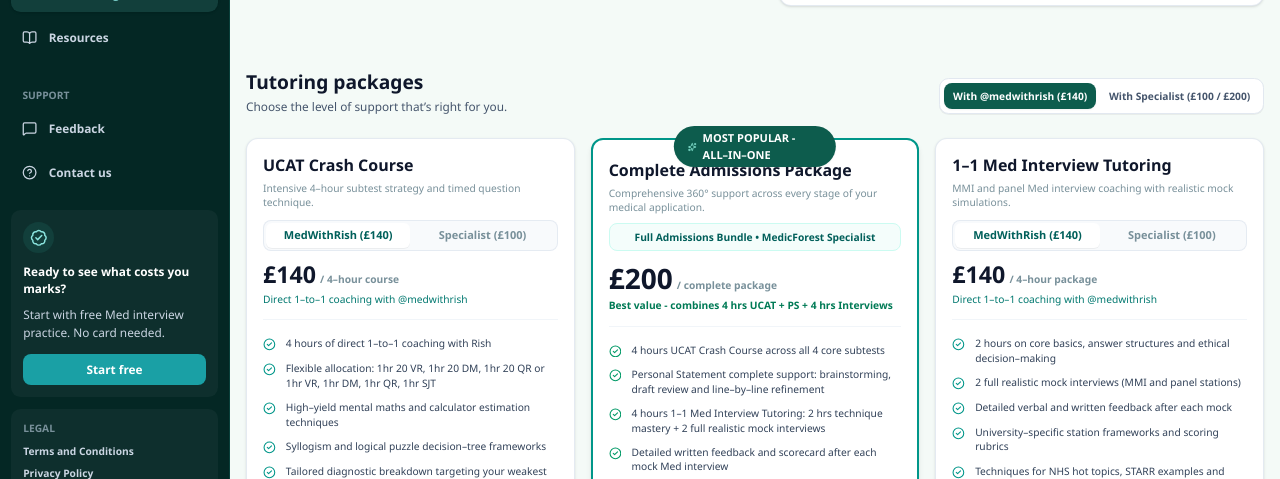
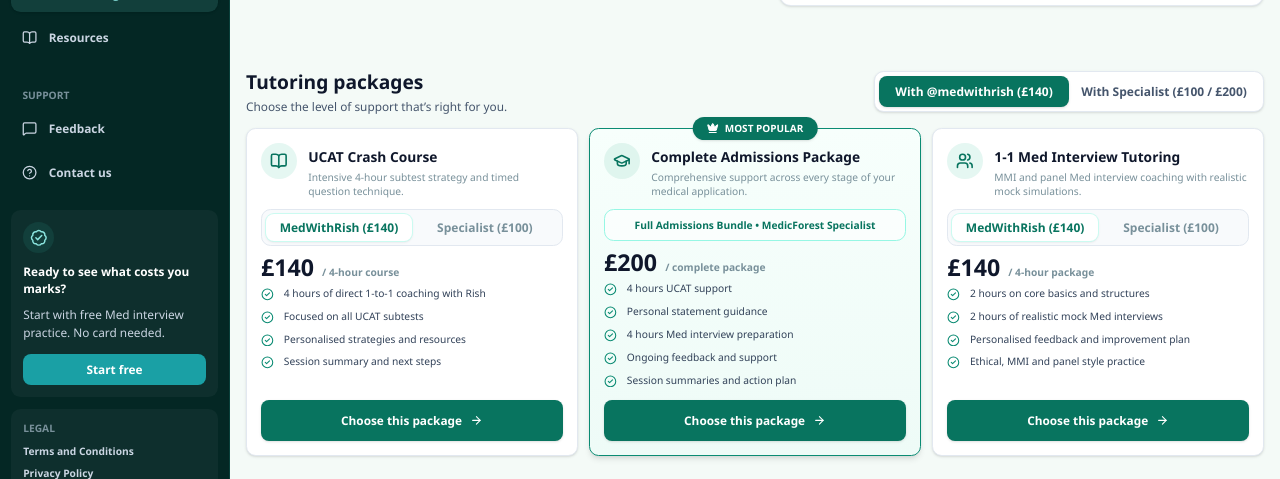
Before and after one commit to medwithrish-dot/medwithrish-site, a Next.js app: page /medicforest/tutoring in a window 1280 px wide. Shown: the part 321-800 px from the top of the page. Built offline with nearby package versions, Linux system fonts and the light colour scheme; no server answers.

Commit message:
Refresh tutoring package cards

```diff
--- a/app/medicforest/tutoring/_client.tsx
+++ b/app/medicforest/tutoring/_client.tsx
@@ -12,7 +12,6 @@ import {
   CheckCircle2,
   ZoomIn,
   X,
-  Sparkles,
   MessageCircle,
   Mail,
   Loader2,
@@ -20,6 +19,10 @@ import {
   Target,
   MessageSquareCheck,
   HeartHandshake,
+  BookOpen,
+  GraduationCap,
+  Users,
+  Crown,
 } from "lucide-react";
 import { MedicForestLandingShell } from "../ucat/_components/MedicForestLandingShell";
 
@@ -387,6 +390,30 @@ export function TutoringPageClient() {
           ],
         };
 
+  const ucatHighlights = [
+    ucatTutor === "rish"
+      ? "4 hours of direct 1-to-1 coaching with Rish"
+      : "4 hours of 1-to-1 coaching with a UCAT specialist",
+    "Focused on all UCAT subtests",
+    "Personalised strategies and resources",
+    "Session summary and next steps",
+  ];
+
+  const admissionsHighlights = [
+    "4 hours UCAT support",
+    "Personal statement guidance",
+    "4 hours Med interview preparation",
+    "Ongoing feedback and support",
+    "Session summaries and action plan",
+  ];
+
+  const interviewHighlights = [
+    "2 hours on core basics and structures",
+    "2 hours of realistic mock Med interviews",
+    "Personalised feedback and improvement plan",
+    "Ethical, MMI and panel style practice",
+  ];
+
   return (
     <MedicForestLandingShell>
       <div className="relative min-h-screen bg-[#f4faf7] px-6 py-8 sm:px-10 lg:py-10">
@@ -458,8 +485,8 @@ export function TutoringPageClient() {
           </div>
 
           {/* Tutoring Packages Section */}
-          <section className="space-y-6 pt-4">
-            <div className="flex flex-col gap-3 sm:flex-row sm:items-end sm:justify-between">
+          <section className="space-y-5 pt-4">
+            <div className="flex flex-col gap-4 sm:flex-row sm:items-center sm:justify-between">
               <div>
                 <h2 className="text-2xl font-black text-slate-900 sm:text-3xl">
                   Tutoring packages
@@ -470,13 +497,13 @@ export function TutoringPageClient() {
               </div>
 
               {/* Master Tutor Preference Switcher */}
-              <div className="flex items-center gap-1 rounded-xl border border-slate-200 bg-white p-1 shadow-2xs">
+              <div className="grid w-full min-w-0 grid-cols-2 rounded-xl border border-slate-200 bg-white p-1 shadow-sm sm:w-auto sm:min-w-[390px]">
                 <button
                   type="button"
                   onClick={() => applyGlobalTutor("rish")}
-                  className={`rounded-lg px-3 py-1.5 text-xs font-bold transition ${
+                  className={`min-w-0 rounded-lg px-2 py-2 text-[10px] font-bold leading-tight transition sm:px-3 sm:text-xs ${
                     ucatTutor === "rish" && interviewTutor === "rish"
-                      ? "bg-[#0d5c4d] text-white shadow-xs"
+                      ? "bg-[#08745f] text-white shadow-sm"
                       : "text-slate-600 hover:text-slate-900"
                   }`}
                 >
@@ -485,9 +512,9 @@ export function TutoringPageClient() {
                 <button
                   type="button"
                   onClick={() => applyGlobalTutor("specialist")}
-                  className={`rounded-lg px-3 py-1.5 text-xs font-bold transition ${
+                  className={`min-w-0 rounded-lg px-2 py-2 text-[10px] font-bold leading-tight transition sm:px-3 sm:text-xs ${
                     ucatTutor === "specialist" && interviewTutor === "specialist"
-                      ? "bg-[#0d5c4d] text-white shadow-xs"
+                      ? "bg-[#08745f] text-white shadow-sm"
                       : "text-slate-600 hover:text-slate-900"
                   }`}
                 >
@@ -497,25 +524,32 @@ export function TutoringPageClient() {
             </div>
 
             {/* 3 Packages Side-by-Side: UCAT | Featured Complete | Interviews */}
-            <div className="grid gap-6 lg:grid-cols-3 lg:items-stretch">
+            <div className="grid gap-4 lg:grid-cols-3 lg:items-stretch">
               {/* Package 1: UCAT Crash Course */}
-              <div className="flex flex-col justify-between rounded-2xl border border-slate-200/90 bg-white p-6 shadow-sm transition hover:shadow-md">
+              <div className="flex min-w-0 flex-col justify-between rounded-xl border border-slate-200 bg-white p-5 shadow-sm transition hover:-translate-y-0.5 hover:shadow-md">
                 <div>
-                  <h3 className="text-xl font-black text-slate-900">
+                  <div className="flex items-start gap-4">
+                    <div className="flex h-12 w-12 shrink-0 items-center justify-center rounded-full bg-[#e5f7f2] text-[#08745f]">
+                      <BookOpen className="h-6 w-6" strokeWidth={2.2} />
+                    </div>
+                    <div className="min-w-0 pt-1">
+                      <h3 className="text-base font-black text-slate-900 sm:text-lg">
                         UCAT Crash Course
                       </h3>
-                  <p className="mt-1 text-xs font-medium text-slate-500">
-                    Intensive 4–hour subtest strategy and timed question technique.
+                      <p className="mt-0.5 text-xs font-medium leading-relaxed text-slate-500 sm:text-sm">
+                        Intensive 4-hour subtest strategy and timed question technique.
                       </p>
+                    </div>
+                  </div>
 
                   {/* Tutor Selector Pills */}
-                  <div className="mt-4 flex rounded-lg border border-slate-200/80 bg-slate-50 p-0.5">
+                  <div className="mt-4 grid grid-cols-2 rounded-xl border border-slate-200 bg-slate-50 p-1">
                     <button
                       type="button"
                       onClick={() => setUcatTutor("rish")}
-                      className={`flex-1 rounded-md py-1 text-[11px] font-bold transition ${
+                      className={`min-w-0 rounded-lg px-1 py-1.5 text-[10px] font-bold leading-tight transition sm:px-2 sm:text-xs ${
                         ucatTutor === "rish"
-                          ? "bg-white text-teal-800 shadow-2xs"
+                          ? "bg-white text-[#08745f] shadow-sm ring-1 ring-teal-100"
                           : "text-slate-500 hover:text-slate-800"
                       }`}
                     >
@@ -524,9 +558,9 @@ export function TutoringPageClient() {
                     <button
                       type="button"
                       onClick={() => setUcatTutor("specialist")}
-                      className={`flex-1 rounded-md py-1 text-[11px] font-bold transition ${
+                      className={`min-w-0 rounded-lg px-1 py-1.5 text-[10px] font-bold leading-tight transition sm:px-2 sm:text-xs ${
                         ucatTutor === "specialist"
-                          ? "bg-white text-teal-800 shadow-2xs"
+                          ? "bg-white text-[#08745f] shadow-sm ring-1 ring-teal-100"
                           : "text-slate-500 hover:text-slate-800"
                       }`}
                     >
@@ -535,26 +569,23 @@ export function TutoringPageClient() {
                   </div>
 
                   {/* Price Tag */}
-                  <div className="mt-4">
-                    <div className="flex items-baseline gap-1">
+                  <div className="mt-3">
+                    <div className="flex items-baseline gap-2">
                       <span className="text-3xl font-black text-slate-900">
                         £{currentUcatPackage.price}
                       </span>
-                      <span className="text-xs font-semibold text-slate-500">
-                        / 4–hour course
+                      <span className="text-xs font-semibold text-slate-500 sm:text-sm">
+                        / 4-hour course
                       </span>
                     </div>
-                    <p className="mt-1 text-xs font-medium text-teal-700">
-                      {currentUcatPackage.tutorLabel}
-                    </p>
                   </div>
 
                   {/* Feature Checklist */}
-                  <div className="mt-5 space-y-2.5 border-t border-slate-100 pt-4">
-                    {currentUcatPackage.features.map((feature) => (
+                  <div className="mt-2 space-y-2">
+                    {ucatHighlights.map((feature) => (
                       <div key={feature} className="flex items-start gap-2.5">
-                        <CheckCircle2 className="mt-0.5 h-4 w-4 shrink-0 text-teal-600" />
-                        <span className="text-xs font-medium leading-relaxed text-slate-700">
+                        <CheckCircle2 className="mt-0.5 h-4 w-4 shrink-0 text-[#0b8b73]" />
+                        <span className="text-xs font-medium leading-relaxed text-slate-700 sm:text-sm">
                           {feature}
                         </span>
                       </div>
@@ -562,65 +593,67 @@ export function TutoringPageClient() {
                   </div>
                 </div>
 
-                <div className="mt-6 pt-4">
+                <div className="mt-5">
                   <button
                     type="button"
                     onClick={() => handleStartBooking(currentUcatPackage)}
                     disabled={loadingCheckout}
-                    className="inline-flex w-full items-center justify-center gap-2 rounded-xl border border-teal-700/80 bg-teal-50 px-4 py-3 text-xs font-bold text-teal-800 transition hover:bg-teal-100/70"
+                    className="inline-flex w-full items-center justify-center gap-2 rounded-lg bg-[#08745f] px-4 py-3 text-sm font-bold text-white shadow-sm transition hover:bg-[#065e4e] disabled:cursor-wait disabled:opacity-70"
                   >
-                    <span>Book UCAT Course</span>
+                    <span>Choose this package</span>
                     <ArrowRight className="h-4 w-4" />
                   </button>
                 </div>
               </div>
 
               {/* Package 2 (FEATURED / STANDOUT): Complete Admissions Package */}
-              <div className="relative flex flex-col justify-between rounded-2xl border-2 border-teal-600 bg-white p-6 shadow-md transition hover:shadow-lg">
+              <div className="relative flex min-w-0 flex-col justify-between rounded-xl border border-[#0b8b73] bg-gradient-to-b from-[#f7fffc] to-[#eefbf7] p-5 shadow-md transition hover:-translate-y-0.5 hover:shadow-lg">
                 {/* Floating Top Badge */}
-                <div className="absolute -top-3.5 left-1/2 -translate-x-1/2">
-                  <span className="inline-flex items-center gap-1.5 rounded-full bg-[#0d5c4d] px-3.5 py-1 text-[11px] font-black uppercase tracking-wider text-white shadow-xs">
-                    <Sparkles className="h-3 w-3 text-teal-200" />
-                    MOST POPULAR - ALL–IN–ONE
+                <div className="absolute -top-3 left-1/2 -translate-x-1/2 whitespace-nowrap">
+                  <span className="inline-flex items-center gap-1.5 rounded-full bg-[#08745f] px-3.5 py-1 text-[10px] font-black uppercase text-white shadow-sm">
+                    <Crown className="h-3 w-3 fill-current" />
+                    MOST POPULAR
                   </span>
                 </div>
 
                 <div>
-                  <div className="mt-1 flex items-center justify-between">
-                    <h3 className="text-xl font-black text-slate-900">
+                  <div className="flex items-start gap-4">
+                    <div className="flex h-12 w-12 shrink-0 items-center justify-center rounded-full bg-[#dff5ee] text-[#08745f]">
+                      <GraduationCap className="h-6 w-6" strokeWidth={2.2} />
+                    </div>
+                    <div className="min-w-0 pt-1">
+                      <h3 className="text-base font-black text-slate-900 sm:text-lg">
                         Complete Admissions Package
                       </h3>
+                      <p className="mt-0.5 text-xs font-medium leading-relaxed text-slate-500 sm:text-sm">
+                        Comprehensive support across every stage of your medical application.
+                      </p>
                     </div>
-                  <p className="mt-1 text-xs font-medium text-slate-500">
-                    Comprehensive 360° support across every stage of your medical application.
-                  </p>
+                  </div>
 
                   {/* Specialist Tag */}
-                  <div className="mt-3 rounded-lg border border-teal-100 bg-teal-50/70 px-3 py-1.5 text-center text-xs font-bold text-teal-800">
+                  <div className="mt-4 rounded-xl border border-teal-200 bg-white/60 px-3 py-2 text-center text-xs font-bold text-[#08745f]">
                     Full Admissions Bundle • MedicForest Specialist
                   </div>
 
                   {/* Price Tag */}
-                  <div className="mt-4">
-                    <div className="flex items-baseline gap-1">
-                      <span className="text-4xl font-black text-slate-900">
+                  <div className="mt-3">
+                    <div className="flex items-baseline gap-2">
+                      <span className="text-3xl font-black text-slate-900">
                         £{completeAdmissionsPackage.price}
                       </span>
-                      <span className="text-xs font-semibold text-slate-500">
+                      <span className="text-xs font-semibold text-slate-500 sm:text-sm">
                         / complete package
                       </span>
                     </div>
-                    <p className="mt-1 text-xs font-semibold text-emerald-700">
-                      Best value - combines 4 hrs UCAT + PS + 4 hrs Interviews
-                    </p>
                   </div>
 
                   {/* Feature Checklist */}
-                  <div className="mt-5 space-y-2.5 border-t border-slate-100 pt-4">
-                    {completeAdmissionsPackage.features.map((feature) => (
+                  <div className="mt-2 space-y-2">
+                    {admissionsHighlights.map((feature) => (
                       <div key={feature} className="flex items-start gap-2.5">
-                        <CheckCircle2 className="mt-0.5 h-4 w-4 shrink-0 text-emerald-600" />
-                        <span className="text-xs font-medium leading-relaxed text-slate-700">
+                        <CheckCircle2 className="mt-0.5 h-4 w-4 shrink-0 text-[#0b8b73]" />
+                        <span className="text-xs font-medium leading-relaxed text-slate-700 sm:text-sm">
                           {feature}
                         </span>
                       </div>
@@ -628,37 +661,44 @@ export function TutoringPageClient() {
                   </div>
                 </div>
 
-                <div className="mt-6 pt-4">
+                <div className="mt-5">
                   <button
                     type="button"
                     onClick={() => handleStartBooking(completeAdmissionsPackage)}
                     disabled={loadingCheckout}
-                    className="inline-flex w-full items-center justify-center gap-2 rounded-xl bg-[#0d5c4d] px-5 py-3.5 text-sm font-bold text-white shadow-sm transition hover:bg-[#094338]"
+                    className="inline-flex w-full items-center justify-center gap-2 rounded-lg bg-[#08745f] px-4 py-3 text-sm font-bold text-white shadow-sm transition hover:bg-[#065e4e] disabled:cursor-wait disabled:opacity-70"
                   >
-                    <span>Book Complete Package</span>
+                    <span>Choose this package</span>
                     <ArrowRight className="h-4 w-4" />
                   </button>
                 </div>
               </div>
 
               {/* Package 3: 1–1 Med Interview Tutoring */}
-              <div className="flex flex-col justify-between rounded-2xl border border-slate-200/90 bg-white p-6 shadow-sm transition hover:shadow-md">
+              <div className="flex min-w-0 flex-col justify-between rounded-xl border border-slate-200 bg-white p-5 shadow-sm transition hover:-translate-y-0.5 hover:shadow-md">
                 <div>
-                  <h3 className="text-xl font-black text-slate-900">
-                    1–1 Med Interview Tutoring
+                  <div className="flex items-start gap-4">
+                    <div className="flex h-12 w-12 shrink-0 items-center justify-center rounded-full bg-[#e5f7f2] text-[#08745f]">
+                      <Users className="h-6 w-6" strokeWidth={2.2} />
+                    </div>
+                    <div className="min-w-0 pt-1">
+                      <h3 className="text-base font-black text-slate-900 sm:text-lg">
+                        1-1 Med Interview Tutoring
                       </h3>
-                  <p className="mt-1 text-xs font-medium text-slate-500">
+                      <p className="mt-0.5 text-xs font-medium leading-relaxed text-slate-500 sm:text-sm">
                         MMI and panel Med interview coaching with realistic mock simulations.
                       </p>
+                    </div>
+                  </div>
 
                   {/* Tutor Selector Pills */}
-                  <div className="mt-4 flex rounded-lg border border-slate-200/80 bg-slate-50 p-0.5">
+                  <div className="mt-4 grid grid-cols-2 rounded-xl border border-slate-200 bg-slate-50 p-1">
                     <button
                       type="button"
                       onClick={() => setInterviewTutor("rish")}
-                      className={`flex-1 rounded-md py-1 text-[11px] font-bold transition ${
+                      className={`min-w-0 rounded-lg px-1 py-1.5 text-[10px] font-bold leading-tight transition sm:px-2 sm:text-xs ${
                         interviewTutor === "rish"
-                          ? "bg-white text-teal-800 shadow-2xs"
+                          ? "bg-white text-[#08745f] shadow-sm ring-1 ring-teal-100"
                           : "text-slate-500 hover:text-slate-800"
                       }`}
                     >
@@ -667,9 +707,9 @@ export function TutoringPageClient() {
                     <button
                       type="button"
                       onClick={() => setInterviewTutor("specialist")}
-                      className={`flex-1 rounded-md py-1 text-[11px] font-bold transition ${
+                      className={`min-w-0 rounded-lg px-1 py-1.5 text-[10px] font-bold leading-tight transition sm:px-2 sm:text-xs ${
                         interviewTutor === "specialist"
-                          ? "bg-white text-teal-800 shadow-2xs"
+                          ? "bg-white text-[#08745f] shadow-sm ring-1 ring-teal-100"
                           : "text-slate-500 hover:text-slate-800"
                       }`}
                     >
@@ -678,26 +718,23 @@ export function TutoringPageClient() {
                   </div>
 
                   {/* Price Tag */}
-                  <div className="mt-4">
-                    <div className="flex items-baseline gap-1">
+                  <div className="mt-3">
+                    <div className="flex items-baseline gap-2">
                       <span className="text-3xl font-black text-slate-900">
                         £{currentInterviewPackage.price}
                       </span>
-                      <span className="text-xs font-semibold text-slate-500">
-                        / 4–hour package
+                      <span className="text-xs font-semibold text-slate-500 sm:text-sm">
+                        / 4-hour package
                       </span>
                     </div>
-                    <p className="mt-1 text-xs font-medium text-teal-700">
-                      {currentInterviewPackage.tutorLabel}
-                    </p>
                   </div>
 
                   {/* Feature Checklist */}
-                  <div className="mt-5 space-y-2.5 border-t border-slate-100 pt-4">
-                    {currentInterviewPackage.features.map((feature) => (
+                  <div className="mt-2 space-y-2">
+                    {interviewHighlights.map((feature) => (
                       <div key={feature} className="flex items-start gap-2.5">
-                        <CheckCircle2 className="mt-0.5 h-4 w-4 shrink-0 text-teal-600" />
-                        <span className="text-xs font-medium leading-relaxed text-slate-700">
+                        <CheckCircle2 className="mt-0.5 h-4 w-4 shrink-0 text-[#0b8b73]" />
+                        <span className="text-xs font-medium leading-relaxed text-slate-700 sm:text-sm">
                           {feature}
                         </span>
                       </div>
@@ -705,14 +742,14 @@ export function TutoringPageClient() {
                   </div>
                 </div>
 
-                <div className="mt-6 pt-4">
+                <div className="mt-5">
                   <button
                     type="button"
                     onClick={() => handleStartBooking(currentInterviewPackage)}
                     disabled={loadingCheckout}
-                    className="inline-flex w-full items-center justify-center gap-2 rounded-xl border border-teal-700/80 bg-teal-50 px-4 py-3 text-xs font-bold text-teal-800 transition hover:bg-teal-100/70"
+                    className="inline-flex w-full items-center justify-center gap-2 rounded-lg bg-[#08745f] px-4 py-3 text-sm font-bold text-white shadow-sm transition hover:bg-[#065e4e] disabled:cursor-wait disabled:opacity-70"
                   >
-                    <span>Book Med Interview Tutoring</span>
+                    <span>Choose this package</span>
                     <ArrowRight className="h-4 w-4" />
                   </button>
                 </div>
```
Also changed, not shown: 1 other file (tests, documents, lock files or other folders). Lines whose indentation alone changed are shown as unchanged.
